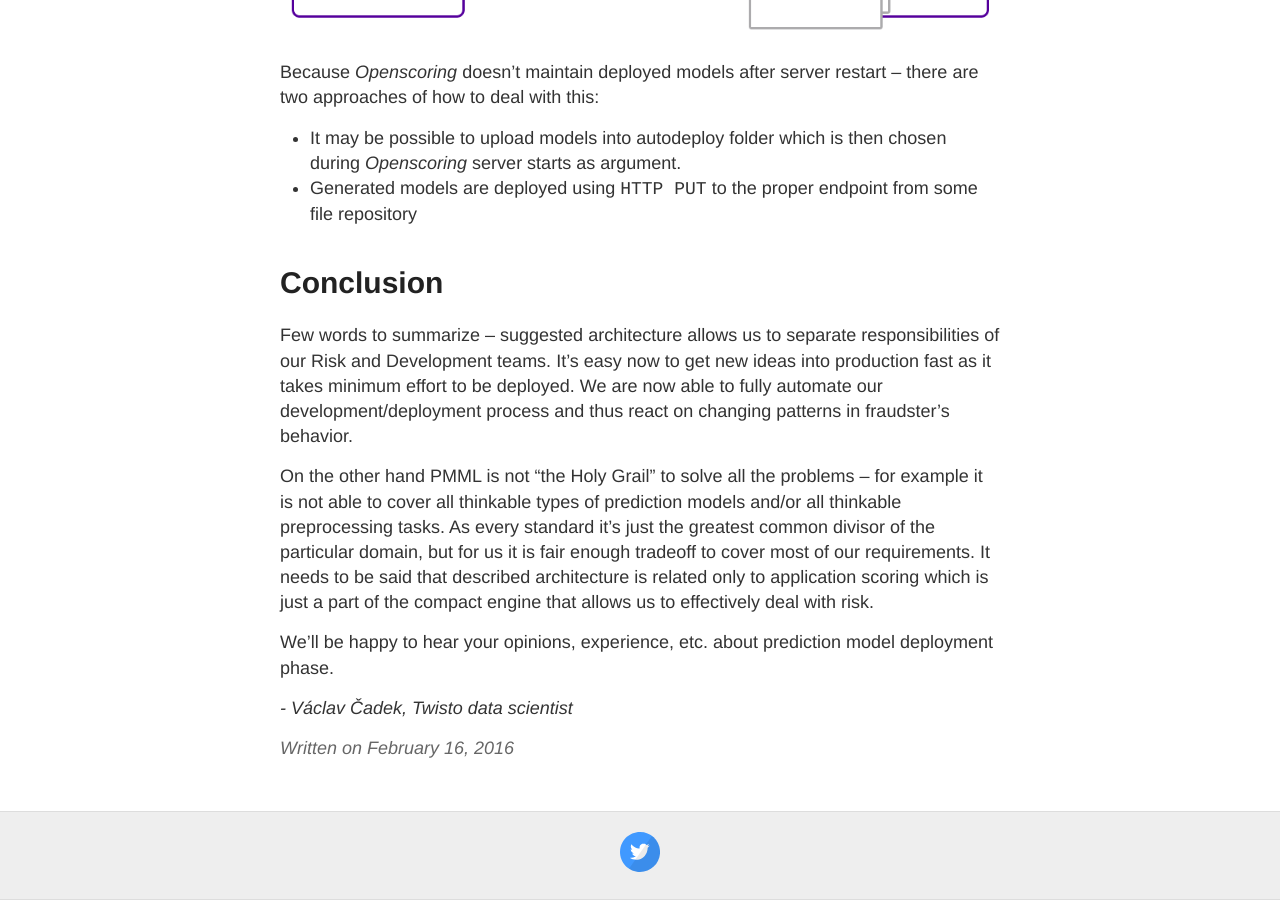
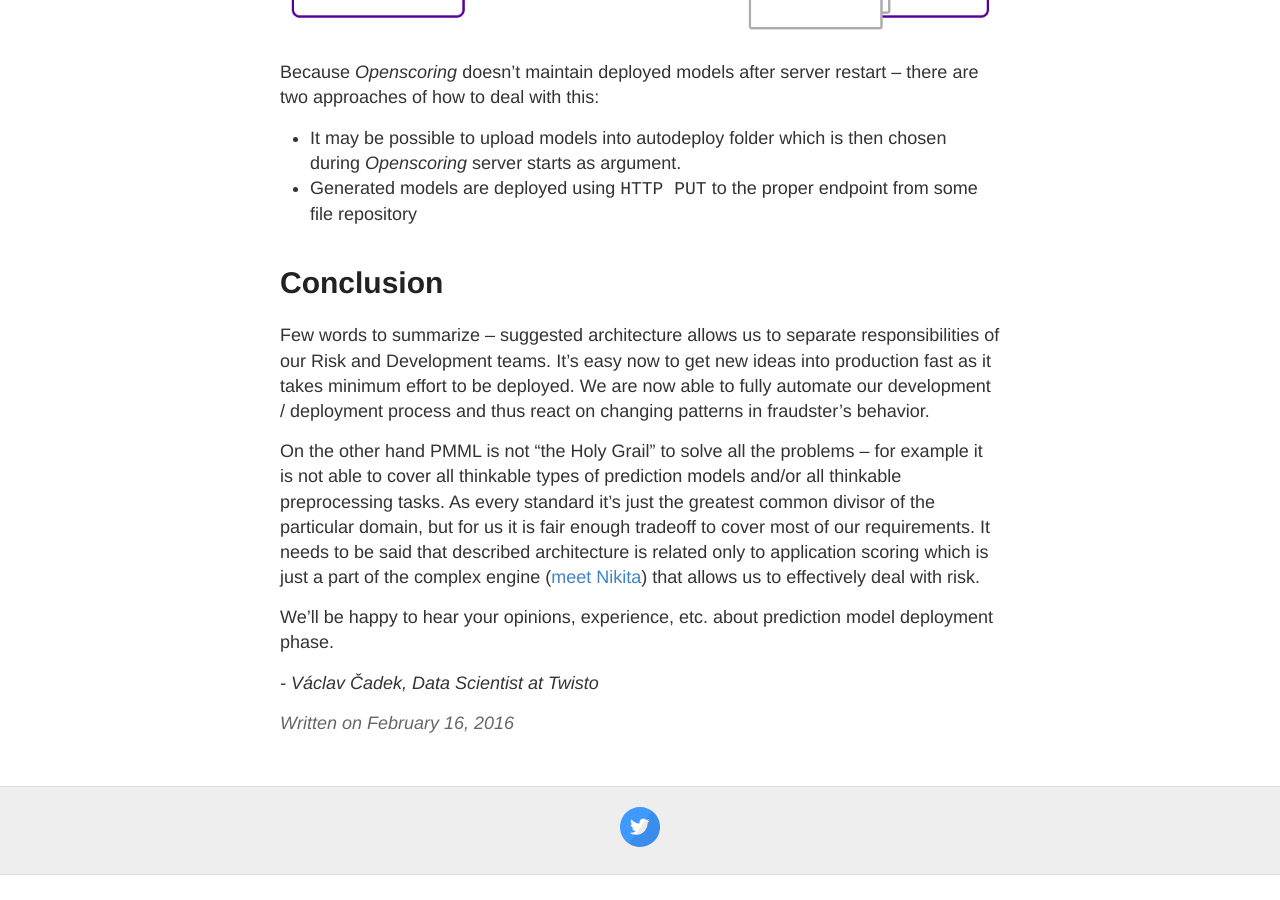
Before and after one commit to TwistoPayments/TwistoBackstage, a Jekyll site: the page built from _posts/2016-02-16-machine-learning-risk.md, in a window 1280 px wide and 900 px high, scrolled down 2733 px. Built offline with Jekyll 4.4.1, drawn with Linux system fonts in a browser that asks for light colours; Markdown is read by kramdown in place of the engine named in the settings; after the commit the page ends 3608 px from its top, so only the background shows below that.

Commit message:
ML post update

```diff
--- a/_posts/2016-02-16-machine-learning-risk.md
+++ b/_posts/2016-02-16-machine-learning-risk.md
@@ -48,10 +48,10 @@ Because *Openscoring* doesn't maintain deployed models after server restart –
 
 # Conclusion
 
-Few words to summarize – suggested architecture allows us to separate responsibilities of our Risk and Development teams. It's easy now to get new ideas into production fast as it takes minimum effort to be deployed. We are now able to fully automate our development/deployment process and thus react on changing patterns in fraudster's behavior.
+Few words to summarize – suggested architecture allows us to separate responsibilities of our Risk and Development teams. It's easy now to get new ideas into production fast as it takes minimum effort to be deployed. We are now able to fully automate our development / deployment process and thus react on changing patterns in fraudster's behavior.
 
-On the other hand PMML is not "the Holy Grail" to solve all the problems – for example it is not able to cover all thinkable types of prediction models and/or all thinkable preprocessing tasks. As every standard it's just the greatest common divisor of the particular domain, but for us it is fair enough tradeoff to cover most of our requirements. It needs to be said that described architecture is related only to application scoring which is just a part of the compact engine that allows us to effectively deal with risk.
+On the other hand PMML is not "the Holy Grail" to solve all the problems – for example it is not able to cover all thinkable types of prediction models and/or all thinkable preprocessing tasks. As every standard it's just the greatest common divisor of the particular domain, but for us it is fair enough tradeoff to cover most of our requirements. It needs to be said that described architecture is related only to application scoring which is just a part of the complex engine ([meet Nikita](https://www.nikitaengine.com/)) that allows us to effectively deal with risk.
 
 We'll be happy to hear your opinions, experience, etc. about prediction model deployment phase.
 
-*- Václav Čadek, Twisto data scientist*
+*- Václav Čadek, Data Scientist at Twisto*
```
